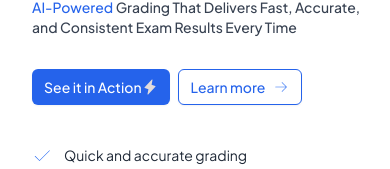
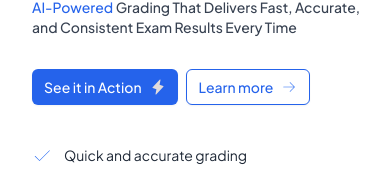
Before and after one commit to akhemraj/eduevolution-landing-page, a Next.js app: page / in a window 390 px wide. Shown: the part 243-412 px from the top of the page. Built offline with nearby package versions, Linux system fonts and the light colour scheme.

Commit message:
responsive changes

```diff
--- a/src/components/sections/HeroSection.tsx
+++ b/src/components/sections/HeroSection.tsx
@@ -215,7 +215,7 @@ function HeroSection() {
               See it in Action
               <Lightning
                 size={16}
-                className=" pml-2 sm:ml-3"
+                className=" ml-2  md:ml-3"
                 color="#e1dbdb"
                 weight="fill"
               />
```
